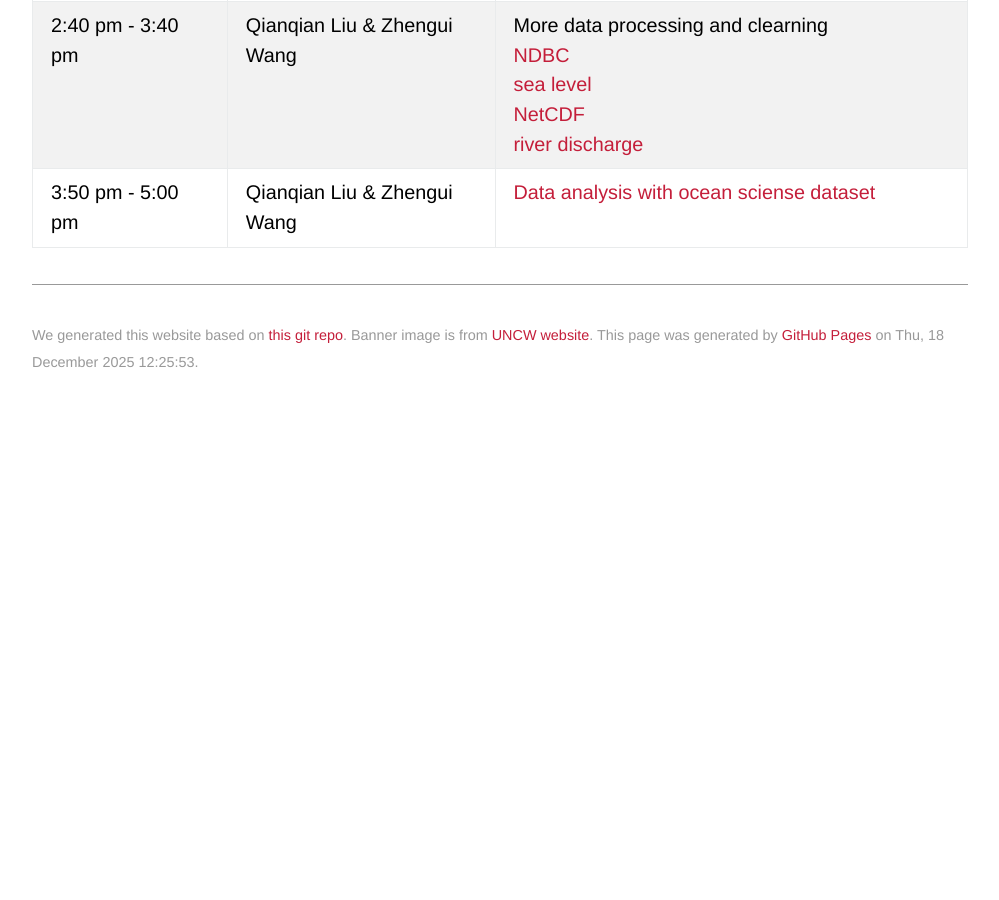
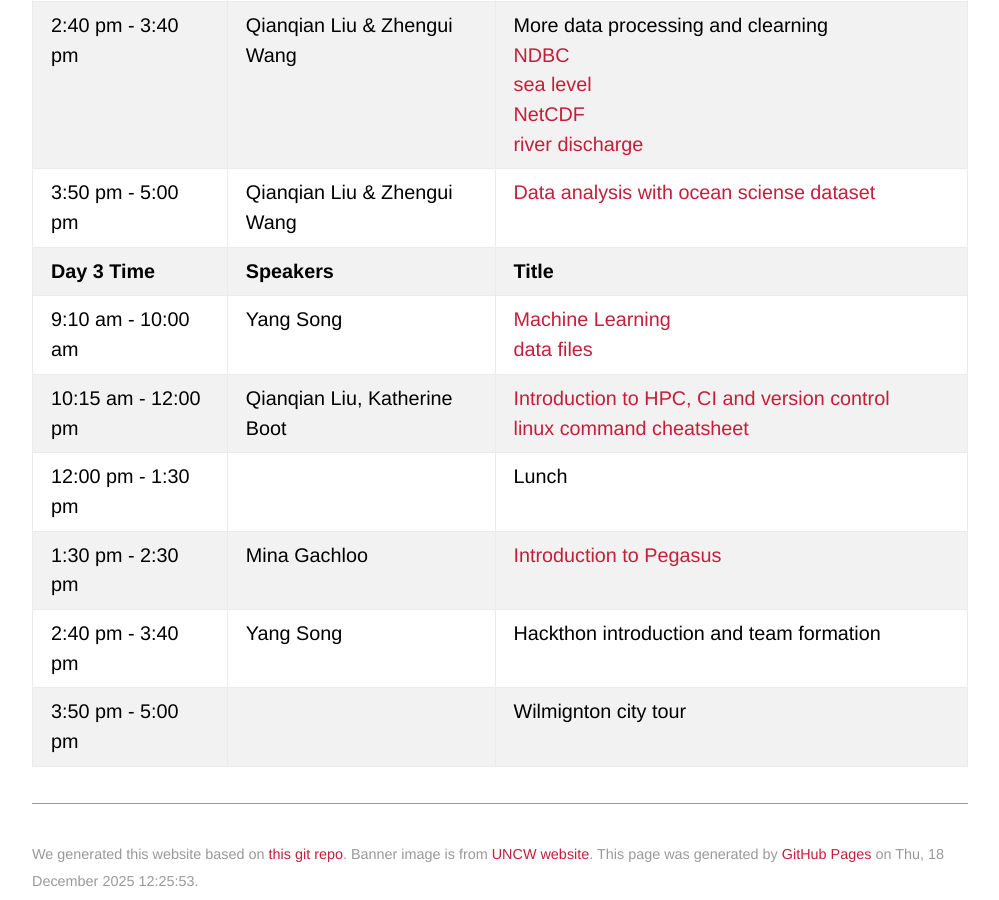
Before and after one commit to uncwcybertraining/uncwcybertraining.github.io, a Jekyll site: the page built from schedule.md, in a window 1280 px wide and 900 px high, scrolled down 1800 px. Shown: the whole window, without its empty margins (140-1139 px from the left). Built offline with Jekyll 4.4.1, drawn with Linux system fonts in a browser that asks for light colours; some web fonts are replaced; our own code applies the rules of GitHub Pages for plain Markdown files; before the commit the page ends 2211 px from its top, so only the background shows below that.

Commit message:
Update schedule add day 3 lectures

```diff
--- a/schedule.md
+++ b/schedule.md
@@ -25,3 +25,10 @@ layout: default
 | 1:30 pm - 2:30 pm  | Zhengui Wang | [Data formats](assets/lectures/203_pylibs_2_data_format.ipynb) <br> [Working with databases](assets/lectures/204_pylibs_3_database.ipynb)  |
 | 2:40 pm - 3:40 pm  |Qianqian Liu & Zhengui Wang | More data processing and clearning <br> [NDBC](assets/lectures/205_Data_Acquisition_NDBC_CSV_files.ipynb) <br> [sea level](assets/lectures/206_Data_acquisition_Elev_Excercise.ipynb) <br> [NetCDF](assets/lectures/207_Data_acquisition_Excercise.ipynb) <br> [river discharge](assets/lectures/208_Data_acquisition_Excercise.ipynb)  |
 | 3:50 pm - 5:00 pm  |Qianqian Liu & Zhengui Wang | [Data analysis with ocean sciense dataset](assets/lectures/209pylibs_4_data_analysis.ipynb) |
+| **Day 3 Time**      | **Speakers** | **Title** |
+| 9:10 am - 10:00 am   | Yang Song |[Machine Learning](assets/lectures/301_Machine_learning.ipynb) <br> [data files](assets/lectures/301_data.zip)  |
+| 10:15 am - 12:00 pm    | Qianqian Liu, Katherine Boot |[Introduction to HPC, CI and version control](assets/lectures/302_Intro_HPC_Github.pptx) <br> [linux command cheatsheet](302_linux-quickref.pdf)  |
+| 12:00 pm - 1:30 pm  |   | Lunch |
+| 1:30 pm - 2:30 pm  | Mina Gachloo | [Introduction to Pegasus](assets/lectures/303_2024_Pegasus_Tutorial_CyberTraining.pptx) |
+| 2:40 pm - 3:40 pm  | Yang Song | Hackthon introduction and team formation |
+| 3:50 pm - 5:00 pm  | | Wilmignton city tour |
```
